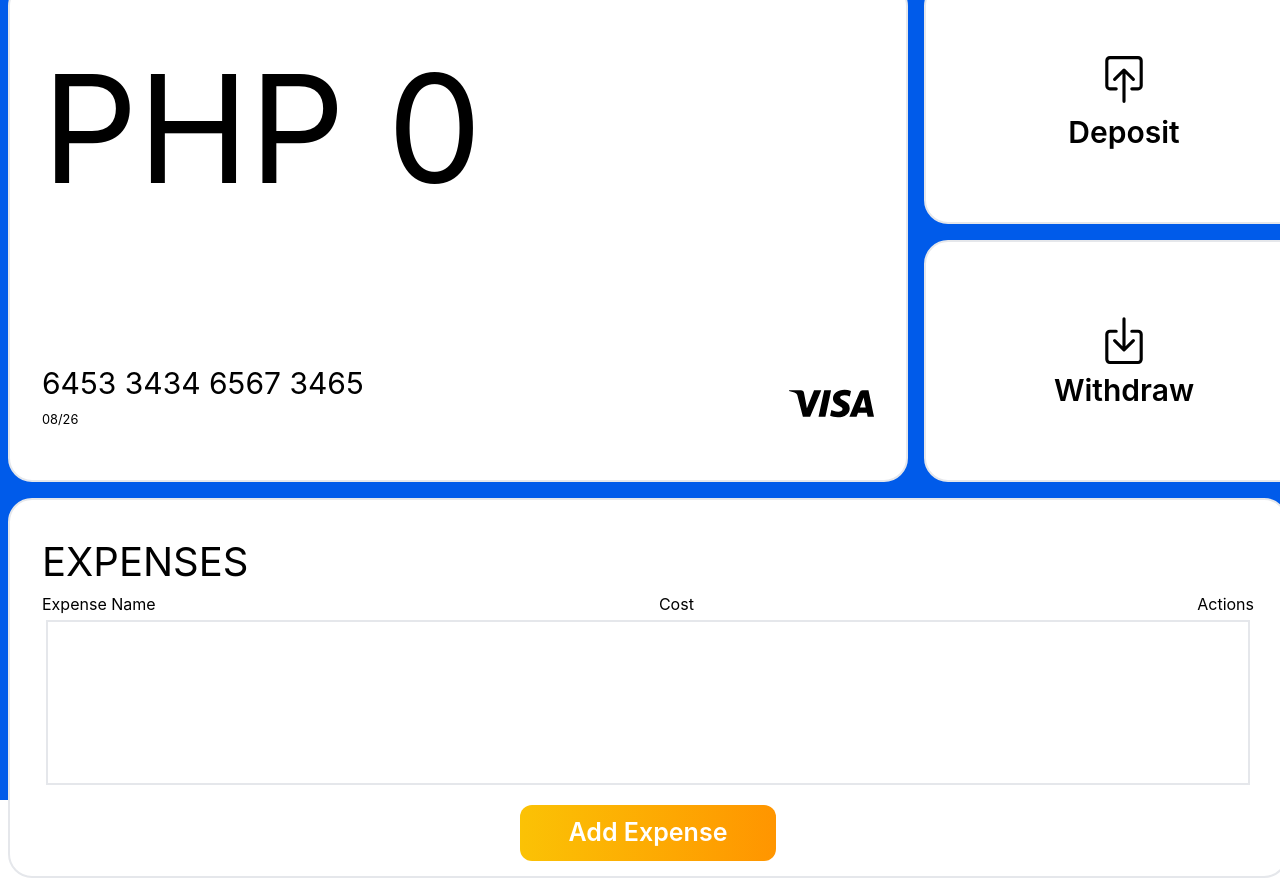
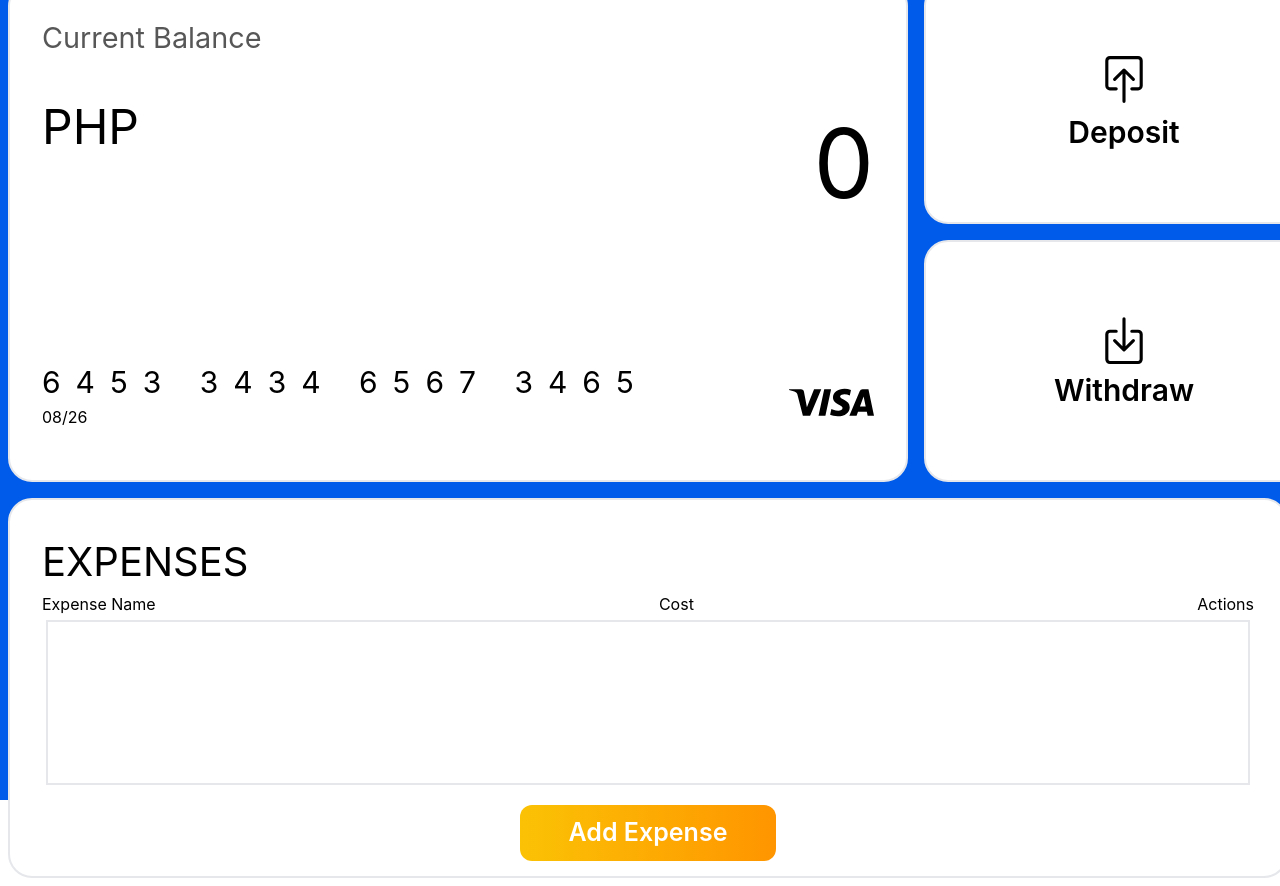
Before and after one commit to jangrubat/bank-app, a React (Create React App) app: page / in a window 1280 px wide. Shown: the top 886 px of the page. Built offline with nearby package versions, Linux system fonts and the light colour scheme.

Commit message:
UI Updated - Font, Margin Adjusted

```diff
--- a/src/components/Mainbank.jsx
+++ b/src/components/Mainbank.jsx
@@ -80,12 +80,15 @@ export default function Mainbank(){
 
 
                 <div className='w-[900px] h-[500px] bg-white border-2 rounded-3xl  p-8 m-2 '>
-                {/* <AccountBalance /> */}
-                <h1 className='text-[150px]'>PHP { accountBalance.toLocaleString()}</h1>
-                <div className=' flex mt-[120px] justify-between'>
+                <p className='text-[1.8rem] text-[#575757]'>Current Balance</p>
+                <div className='mt-8 flex items-end  justify-between'>
+                <h1 className='text-[3rem] self-start ' >PHP</h1>
+                <div className='text-[6rem]'>{ accountBalance.toLocaleString()}</div>
+                </div>
+                <div className='flex mt-[15%] justify-between'>
                 <div>
-                <p className=' text-[30px] '>6453 3434 6567 3465</p>
-                <small>08/26</small>
+                <p className='text-[30px] tracking-[.5em] '>6453 3434 6567 3465</p>
+                <p>08/26</p>
 
                 </div>
 
```
